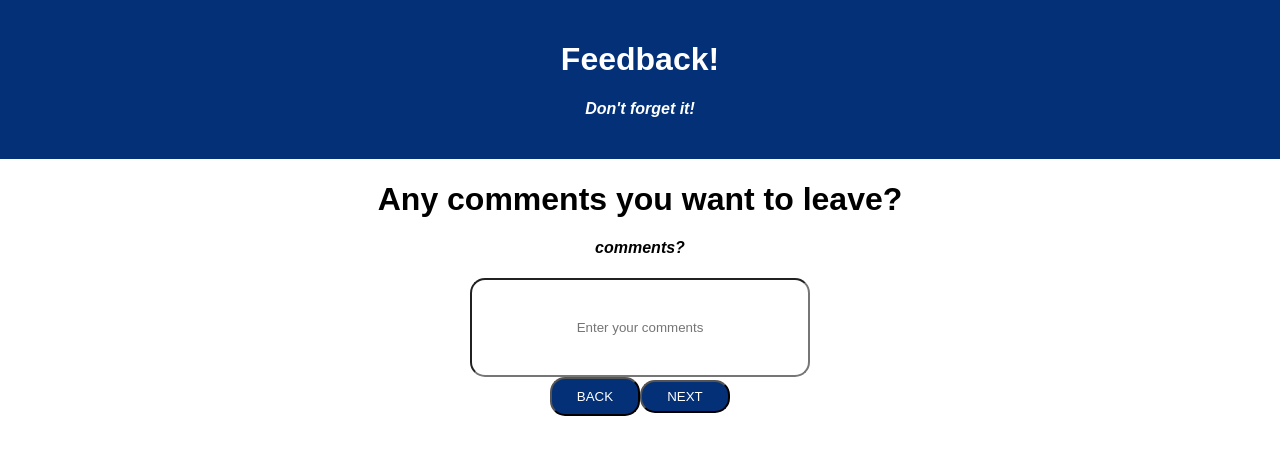
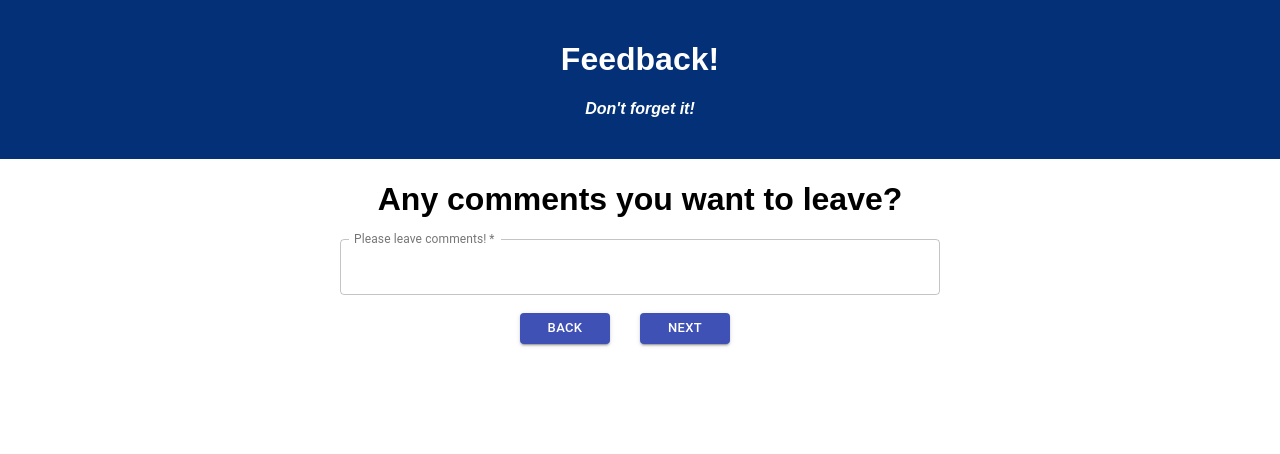
Before and after one commit to FouziH/weekend-redux-feedback-loop, a React (Create React App) app: page /comment in a window 1280 px wide. Shown: the top 454 px of the page. Built offline with nearby package versions, Linux system fonts and the light colour scheme.

Commit message:
Added material ui inputs and buttons

```diff
--- a/package.json
+++ b/package.json
@@ -4,6 +4,7 @@
   "private": true,
   "proxy": "http://localhost:5000",
   "dependencies": {
+    "@material-ui/core": "^4.12.3",
     "axios": "^0.21.1",
     "body-parser": "^1.19.0",
     "express": "^4.17.1",
--- a/src/components/App/App.css
+++ b/src/components/App/App.css
@@ -60,3 +60,17 @@ input:hover{
   width:240px;
   font-size: 14px;
 }
+.myButtons{
+  display: inline;
+  margin-right: 30px;
+}
+ul{
+  list-style: none;
+}
+li{
+  border: 1px solid  #033076;
+  margin-right: auto 20px;
+  padding: 30px;
+  font-size: 20px;
+  margin-top: 20px;
+}
--- a/src/components/Comments/Comments.jsx
+++ b/src/components/Comments/Comments.jsx
@@ -2,6 +2,8 @@ import {useHistory} from 'react-router-dom';
 import React from 'react';
 import {useState} from 'react'
 import { useSelector, useDispatch } from "react-redux";
+import { TextField } from "@material-ui/core";
+import Button from "@material-ui/core/Button";
 function  Comments () {
   //declaring my history
   const history = useHistory();
@@ -36,19 +38,45 @@ function  Comments () {
   return (
     <>
       <h1>Any comments you want to leave?</h1>
-      <h4>comments?</h4>
-      <input
+      <TextField
+        required
+        label="Please leave comments!"
+        variant="outlined"
+        InputLabelProps={{
+          shrink: true,
+        }}
+
+        style={{
+          width: 600,
+        }}
         className="commentInput"
         type="text"
-        placeholder="Enter your comments"
         maxLength="140"
         onChange={(event) => setComment(event.target.value)}
       />
       <br />
-      <button onClick={onBackButton}>BACK</button>
-      <button className="commentButton" onClick={onNextButton}>
-        NEXT
-      </button>
+      <br />
+      <div className="myButtons">
+        <Button
+          size="small"
+          color="primary"
+          variant="contained"
+          onClick={onBackButton}
+        >
+          BACK
+        </Button>
+      </div>
+      <div className="myButtons">
+        <Button
+          size="small"
+          color="primary"
+          variant="contained"
+          className="commentButton"
+          onClick={onNextButton}
+        >
+          NEXT
+        </Button>
+      </div>
     </>
   );
 }
--- a/src/components/Feeling/Feeling.jsx
+++ b/src/components/Feeling/Feeling.jsx
@@ -2,6 +2,8 @@ import React from 'react'
 import {useHistory} from 'react-router-dom'
 import {useState} from 'react'
 import { useSelector, useDispatch } from "react-redux";
+import { TextField } from '@material-ui/core';
+import Button from "@material-ui/core/Button";
 
 function  Feeling () {
   //declaring my local state
@@ -35,20 +37,32 @@ function  Feeling () {
   };
 
   return (
-
     <form>
-
       <h1>How are you feelings today?</h1>
-      <h4>Feelings</h4>
-      <input
+      <TextField
+        required
+        label="0 to 5?"
+        variant="outlined"
+        InputLabelProps={{
+          shrink: true,
+        }}
         type="number"
         min="0"
         max="5"
         value={feeling}
-        placeholder="Enter number between 0-5"
+
         onChange={(evt) => setFeeling(evt.target.value)}
       />
-      <button onClick={onNextButton}>NEXT</button>
+      <br />
+      <br />
+      <Button
+        size="small"
+        color="primary"
+        variant="contained"
+        onClick={onNextButton}
+      >
+        NEXT
+      </Button>
     </form>
   );
 }
--- a/src/components/Review/Review.jsx
+++ b/src/components/Review/Review.jsx
@@ -2,6 +2,7 @@ import React from 'react'
 import {useHistory} from 'react-router-dom'
 import {useSelector} from 'react-redux'
 import axios from 'axios'
+import Button from "@material-ui/core/Button";
 
 
 function Review () {
@@ -44,12 +45,34 @@ function Review () {
     return (
       <>
         <h1>Review Your Feedback</h1>
-        <p>Feelings:{customerFeeling}</p>
-        <p>Understanding:{customerUnderStanding} </p>
-        <p>Support: {customerSupport}</p>
-        <p>Comments: {customerComment} </p>
-        <button onClick={onBackButton}>BACK</button>
-        <button onClick={onSubmitButton}>SUBMIT</button>
+        <ul>
+          <li>Feelings:{customerFeeling}</li>
+          <li>Understanding:{customerUnderStanding}</li>
+          <li>Support: {customerSupport}</li>
+          <li>Comments: {customerComment} </li>
+        </ul>
+        <br />
+        <br />
+        <div className="myButtons">
+          <Button
+            size="small"
+            color="primary"
+            variant="contained"
+            onClick={onBackButton}
+          >
+            BACK
+          </Button>
+        </div>
+        <div className="myButtons">
+          <Button
+            size="small"
+            color="primary"
+            variant="contained"
+            onClick={onSubmitButton}
+          >
+            SUBMIT
+          </Button>
+        </div>
       </>
     );
 }
--- a/src/components/Supported/Supported.jsx
+++ b/src/components/Supported/Supported.jsx
@@ -2,6 +2,8 @@ import React from "react";
 import { useHistory } from "react-router-dom";
 import {useState} from "react";
 import { useSelector, useDispatch } from "react-redux";
+import { TextField } from "@material-ui/core";
+import Button from "@material-ui/core/Button";
 function Supported() {
   //declaring my local state
   let [support, setSupport] = useState('');
@@ -36,19 +38,44 @@ function Supported() {
   return (
     <>
       <h3>How well are you being supported?</h3>
-      <h4>Support?</h4>
-      <input
+      <TextField
+        required
+        label="0 to 5?"
+        variant="outlined"
+        InputLabelProps={{
+          shrink: true,
+        }}
+        style={{
+          width:300,
+        }}
         type="number"
         min="0"
         max="10"
         maxLength="1"
-        placeholder="Enter number between 0-5"
         onChange={(event) => setSupport(event.target.value)}
       />
       <br />
       <br />
-      <button onClick={onBackButton}>BACK</button>
-      <button onClick={onNextButton}>NEXT</button>
+      <div className="myButtons">
+        <Button
+          size="small"
+          color="primary"
+          variant="contained"
+          onClick={onBackButton}
+        >
+          BACK
+        </Button>
+      </div>
+      <div className="myButtons">
+        <Button
+          size="small"
+          color="primary"
+          variant="contained"
+          onClick={onNextButton}
+        >
+          NEXT
+        </Button>
+      </div>
     </>
   );
 }
--- a/src/components/SurveyHomePage/SurveyHomePage.jsx
+++ b/src/components/SurveyHomePage/SurveyHomePage.jsx
@@ -1,6 +1,7 @@
 import React from 'react'
 import {useHistory} from
 'react-router-dom';
+import Button from "@material-ui/core/Button";
 function SurveyHomePage () {
   //declaring my history
   const history = useHistory();
@@ -11,7 +12,15 @@ function SurveyHomePage () {
   return (
     <>
       <h3>Thank You!</h3>
-      <button className="surveyHomePage" onClick={onNextButton}>Leave New Feedback</button>
+      <Button
+        size="medium"
+        color="primary"
+        variant="contained"
+        className="surveyHomePage"
+        onClick={onNextButton}
+      >
+        Leave New Feedback
+      </Button>
     </>
   );
 }
--- a/src/components/Understanding/Understanding.jsx
+++ b/src/components/Understanding/Understanding.jsx
@@ -2,6 +2,8 @@ import React from 'react'
 import {useHistory} from 'react-router-dom'
 import { useState } from 'react'
 import {useSelector, useDispatch} from 'react-redux'
+import { TextField } from "@material-ui/core";
+import Button from "@material-ui/core/Button";
 
 function Understanding () {
   //declaring my local state
@@ -41,19 +43,44 @@ function Understanding () {
   return (
     <>
       <h3>How well are you understanding the content?</h3>
-      <h4>Understanding?</h4>
-      <input
+      <TextField
+        required
+        label="0 to 5?"
+        variant="outlined"
+        InputLabelProps={{
+          shrink: true,
+        }}
+        style={{
+          width: 300,
+        }}
         type="number"
         min="0"
         max="10"
         value={understanding}
-        placeholder="Enter number between 0-5"
         onChange={(event) => setUnderstanding(event.target.value)}
       />
       <br />
       <br />
-      <button onClick={onBackButton}>BACK</button>
-      <button onClick={onNextButton}>NEXT</button>
+      <div className="myButtons">
+        <Button
+          size="small"
+          color="primary"
+          variant="contained"
+          onClick={onBackButton}
+        >
+          BACK
+        </Button>
+      </div>
+      <div className="myButtons">
+        <Button
+          size="small"
+          color="primary"
+          variant="contained"
+          onClick={onNextButton}
+        >
+          NEXT
+        </Button>
+      </div>
     </>
   );
 }
```
Also changed, not shown: 1 other file (tests, documents, lock files or other folders).
